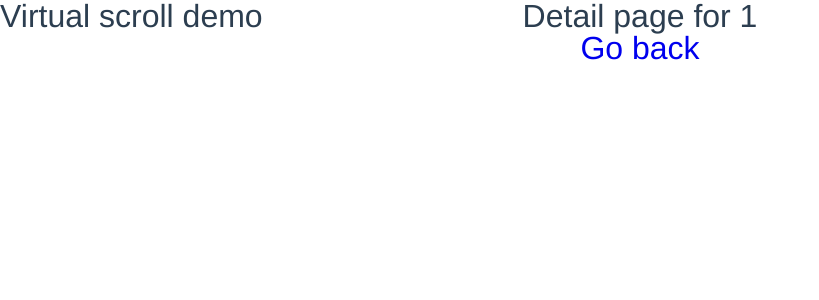
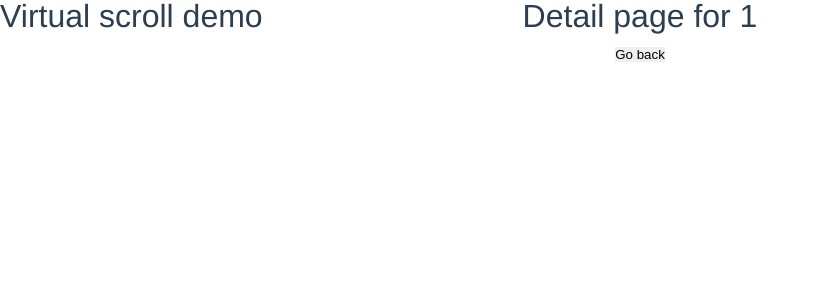
Before and after one commit to decrek/virtual-scroll, a Vue app: page /1 in a window 1280 px wide. Shown: the top 300 px of the page, without its empty margins (0-819 px from the left). Built offline with nearby package versions, Linux system fonts and the light colour scheme.

Commit message:
always use history back because pushing to history will not give you your saved scroll position

```diff
--- a/src/views/DetailPage.vue
+++ b/src/views/DetailPage.vue
@@ -1,6 +1,6 @@
 <template>
-  <div>
-    <h1>Detail page for {{ $route.params.id }}</h1>
-    <router-link to="/">Go back</router-link>
-  </div>
+  <main class="container">
+    <h2>Detail page for {{ $route.params.id }}</h2>
+    <button @click="$router.go(-1)">Go back</button>
+  </main>
 </template>
```
